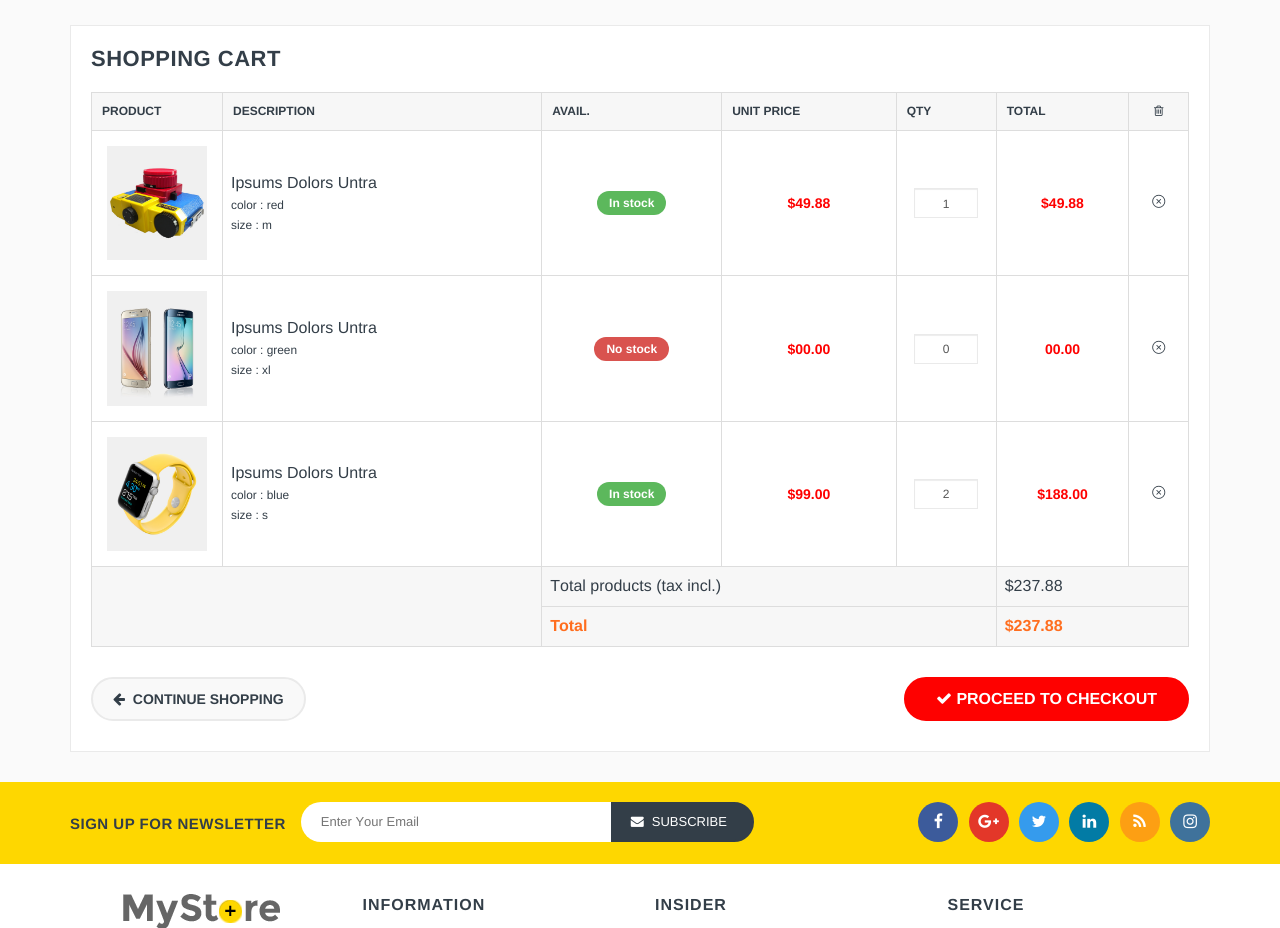
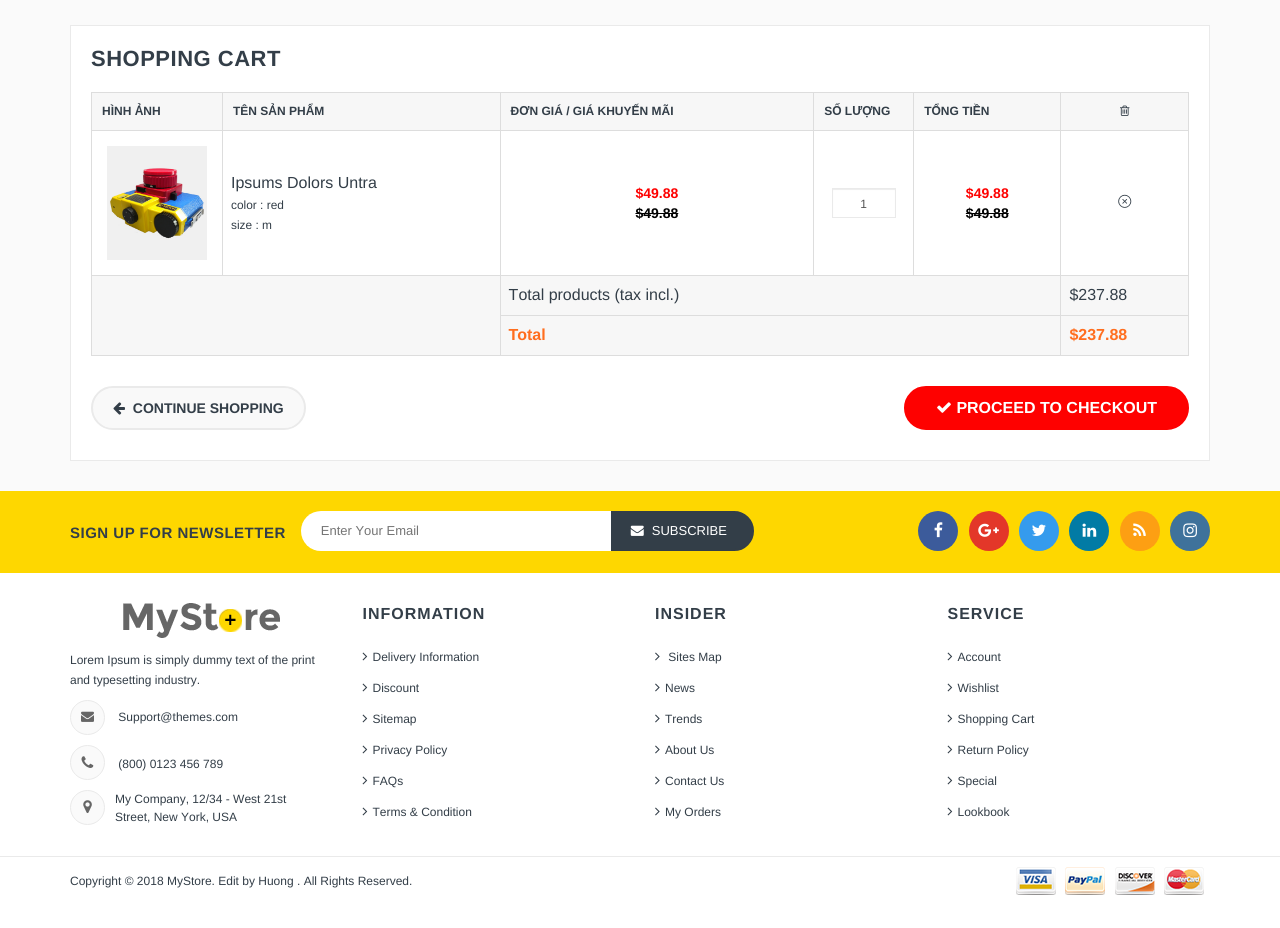
Before and after one commit to huongbee/shopping2509, a PHP site: page /shop2509/shopping-cart.php in a window 1280 px wide. Shown: the part 187-1115 px from the top of the page. After the commit the page ends 1082 px from the top, so only its background shows below. Run offline with PHP 8.4, Linux system fonts and the light colour scheme; data comes from the database, SQL or seed files in the repository.

Commit message:
shopping cart

```diff
--- a/controller/BaseController.php
+++ b/controller/BaseController.php
@@ -11,6 +11,7 @@ class BaseController {
      * @param array $data=[]
      * @return null
      */
+
     function loadView(string $view='index', string $title='Shop 2509', array $data=[]){
         $model = new TypeProductModel;
         $categories = $model->selectCategories();
--- a/controller/ShoppingCartController.php
+++ b/controller/ShoppingCartController.php
@@ -6,7 +6,12 @@ include_once 'Helper/Cart.php';
 
 class ShoppingCartController extends BaseController{
     function getShoppingCartPage(){
-        return $this->loadView('shopping-cart');
+        $oldCart = isset($_SESSION['cart']) ? $_SESSION['cart'] : null;
+        $cart = new Cart($oldCart);
+        $data = [
+            'cart'=>$cart
+        ];
+        return $this->loadView('shopping-cart','Giỏ hàng',$data);
     }
 
     function addToCart(){
--- a/view/layout.view.php
+++ b/view/layout.view.php
@@ -527,7 +527,11 @@
 
         $('.add-to-cart-mt').click(function(){
             var idSP = $(this).attr('data-id')
-            var qty = 1
+            var qty=1
+            if($(this).hasClass('pro-add-to-cart')){
+                qty = $('#qty').val()
+            }
+            console.log(qty)
             $.ajax({
                 url:"shopping-cart.php",
                 data:{
--- a/view/shopping-cart.view.php
+++ b/view/shopping-cart.view.php
@@ -14,49 +14,43 @@
                 <table class="table table-bordered cart_summary">
                   <thead>
                     <tr>
-                      <th class="cart_product">Product</th>
-                      <th>Description</th>
-                      <th>Avail.</th>
-                      <th>Unit price</th>
-                      <th>Qty</th>
-                      <th>Total</th>
+                      <th class="cart_product">Hình ảnh</th>
+                      <th>Tên sản phẩm</th>
+                      <th>Đơn giá / Giá khuyến mãi</th>
+                      <th>Số lượng</th>
+                      <th>Tổng tiền</th>
                       <th  class="action"><i class="fa fa-trash-o"></i></th>
                     </tr>
                   </thead>
                   <tbody>
+
                     <tr>
-                      <td class="cart_product"><a href="#"><img src="public/images/products/img01.jpg" alt="Product"></a></td>
-                      <td class="cart_description"><p class="product-name"><a href="#">Ipsums Dolors Untra </a></p>
+                      <td class="cart_product">
+                        <a href="#">
+                          <img src="public/images/products/img01.jpg" alt="Product">
+                        </a></td>
+                      <td class="cart_description">
+                        <p class="product-name">
+                          <a href="#">Ipsums Dolors Untra </a>
+                        </p>
                         <small><a href="#">Color : Red</a></small><br>
                         <small><a href="#">Size : M</a></small></td>
-                      <td class="availability in-stock"><span class="label">In stock</span></td>
-                      <td class="price"><span>$49.88</span></td>
-                      <td class="qty"><input class="form-control input-sm" type="text" value="1"></td>
-                      <td class="price"><span>$49.88</span></td>
+                      <td class="price">
+                        <span>$49.88</span>
+                        <br>
+                        <span style="color:#000"><del>$49.88</del></span>
+                      </td>
+                      <td class="qty">
+                        <input class="form-control input-sm" type="text" value="1">
+                      </td>
+                      <td class="price">
+                      <span>$49.88</span>
+                        <br>
+                        <span style="color:#000"><del>$49.88</del></span>
+                      </td>
                       <td class="action"><a href="#"><i class="icon-close"></i></a></td>
                     </tr>
-                    <tr>
-                      <td class="cart_product"><a href="#"><img src="public/images/products/img02.jpg" alt="Product"></a></td>
-                      <td class="cart_description"><p class="product-name"><a href="#">Ipsums Dolors Untra </a></p>
-                        <small><a href="#">Color : Green</a></small><br>
-                        <small><a href="#">Size : XL</a></small></td>
-                      <td class="availability out-of-stock"><span class="label">No stock</span></td>
-                      <td class="price"><span>$00.00</span></td>
-                      <td class="qty"><input class="form-control input-sm" type="text" value="0"></td>
-                      <td class="price"><span>00.00</span></td>
-                      <td class="action"><a href="#"><i class="icon-close"></i></a></td>
-                    </tr>
-                    <tr>
-                      <td class="cart_product"><a href="#"><img src="public/images/products/img03.jpg" alt="Product"></a></td>
-                      <td class="cart_description"><p class="product-name"><a href="#">Ipsums Dolors Untra </a></p>
-                        <small><a href="#">Color : Blue</a></small><br>
-                        <small><a href="#">Size : S</a></small></td>
-                      <td class="availability in-stock"><span class="label">In stock</span></td>
-                      <td class="price"><span>$99.00</span></td>
-                      <td class="qty"><input class="form-control input-sm" type="text" value="2"></td>
-                      <td class="price"><span>$188.00</span></td>
-                      <td class="action"><a href="#"><i class="icon-close"></i></a></td>
-                    </tr>
+
                   </tbody>
                   <tfoot>
                     <tr>
--- a/view/single-product.view.php
+++ b/view/single-product.view.php
@@ -43,7 +43,7 @@
                     <div class="cart-plus-minus">
                       <label for="qty">Quantity:</label>
                       <div class="numbers-row">
-                        <div   class="dec qtybutton">
+                        <div onClick="var result = document.getElementById('qty'); var qty = result.value; if( !isNaN( qty ) && qty>1) result.value--;return false;"  class="dec qtybutton">
                           <i class="fa fa-minus">&nbsp;</i>
                         </div>
                         <input type="text" class="qty" title="Qty" value="1" maxlength="12" id="qty" name="qty">
@@ -53,7 +53,8 @@
                         </div>
                       </div>
                     </div>
-                    <button class="button pro-add-to-cart" title="Add to Cart" type="button">
+                    <button class="button add-to-cart-mt pro-add-to-cart" title="Add to Cart" type="button" data-id="<?=$data['product']->id?>"
+                    style="line-height:20px;position:inherit; width:30%">
                       <span>
                         <i class="fa fa-shopping-cart"></i> Add to Cart</span>
                     </button>
```
